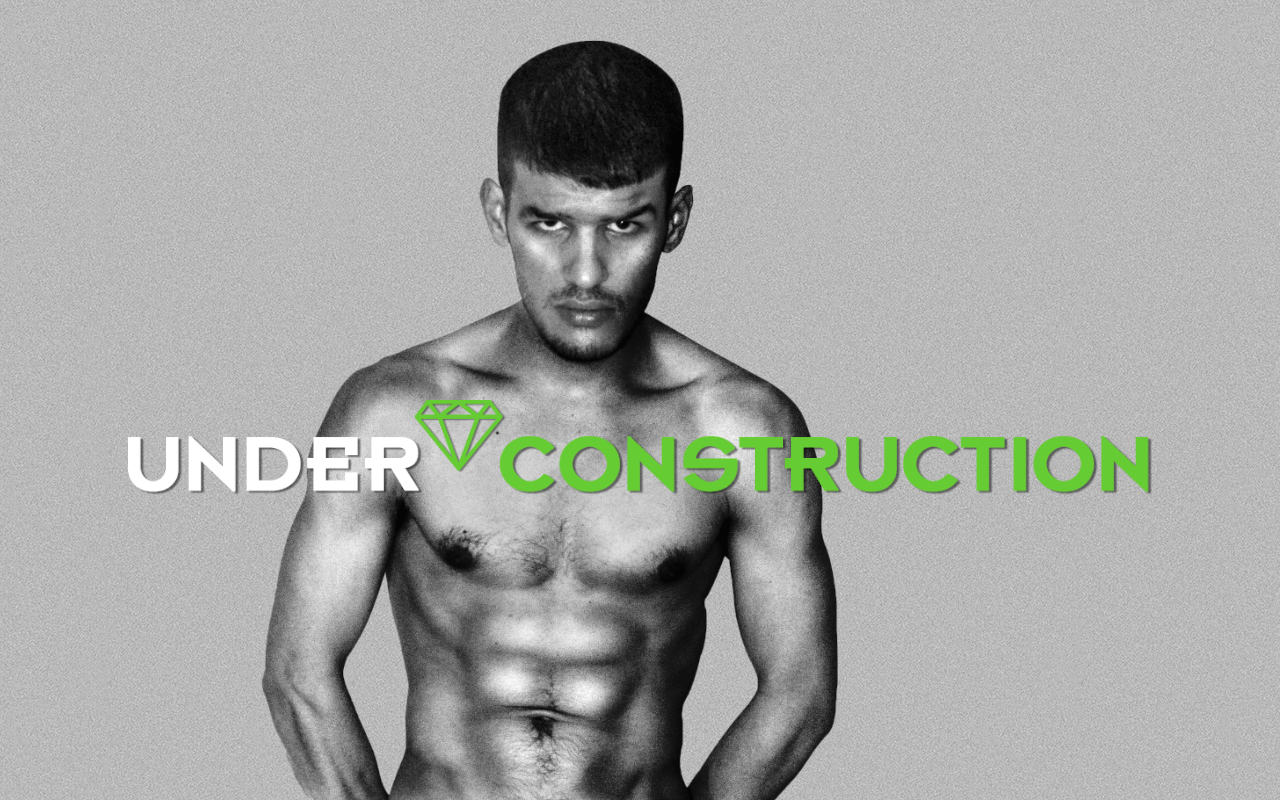
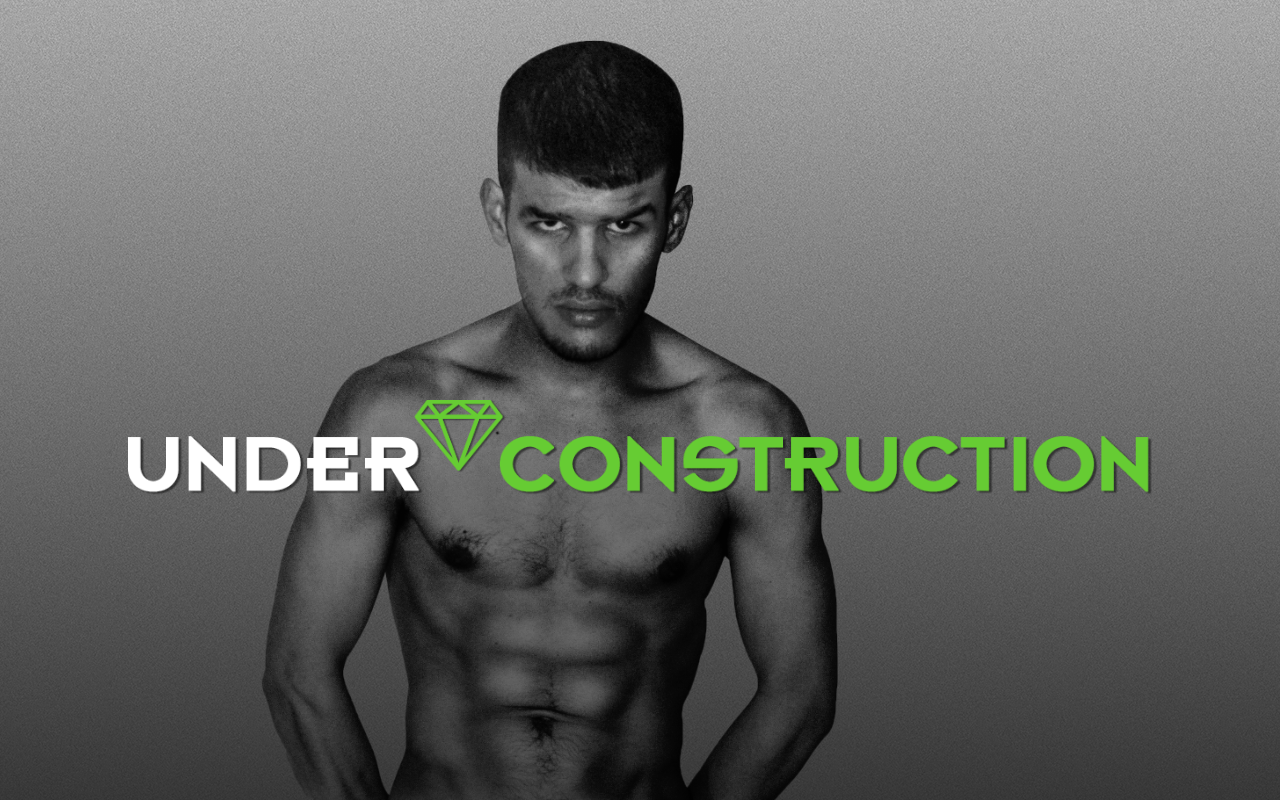
Before and after one commit to sertty/sertty.github.io, a plain HTML site: page index.html in a window 1280 px wide. Drawn offline with Linux system fonts and the light colour scheme.

Commit message:
Add gradient overlay

```diff
--- a/index.html
+++ b/index.html
@@ -24,7 +24,7 @@
       left: 10%;
       top: 50%;
 
-      z-index: 2;
+      z-index: 3;
     }
 
     #sergio {
@@ -41,10 +41,27 @@
 
       z-index: 1;
     }
+
+    #overlay {
+      width: 100%;
+      height: 100%;
+
+      background: linear-gradient(
+        rgba(0, 0, 0, 0.1),
+        rgba(0, 0, 0, 0.7)
+      );
+
+      position: absolute;
+      top: 0;
+      left: 0;
+
+      z-index: 2;
+    }
   </style>
 </head>
 <body>
   <img id="sergio" src="sergio.png" />
+  <div id="overlay"></div>
   <img id="heading" src="heading.png" alt="Under Construction" />
 </body>
 </html>
```
